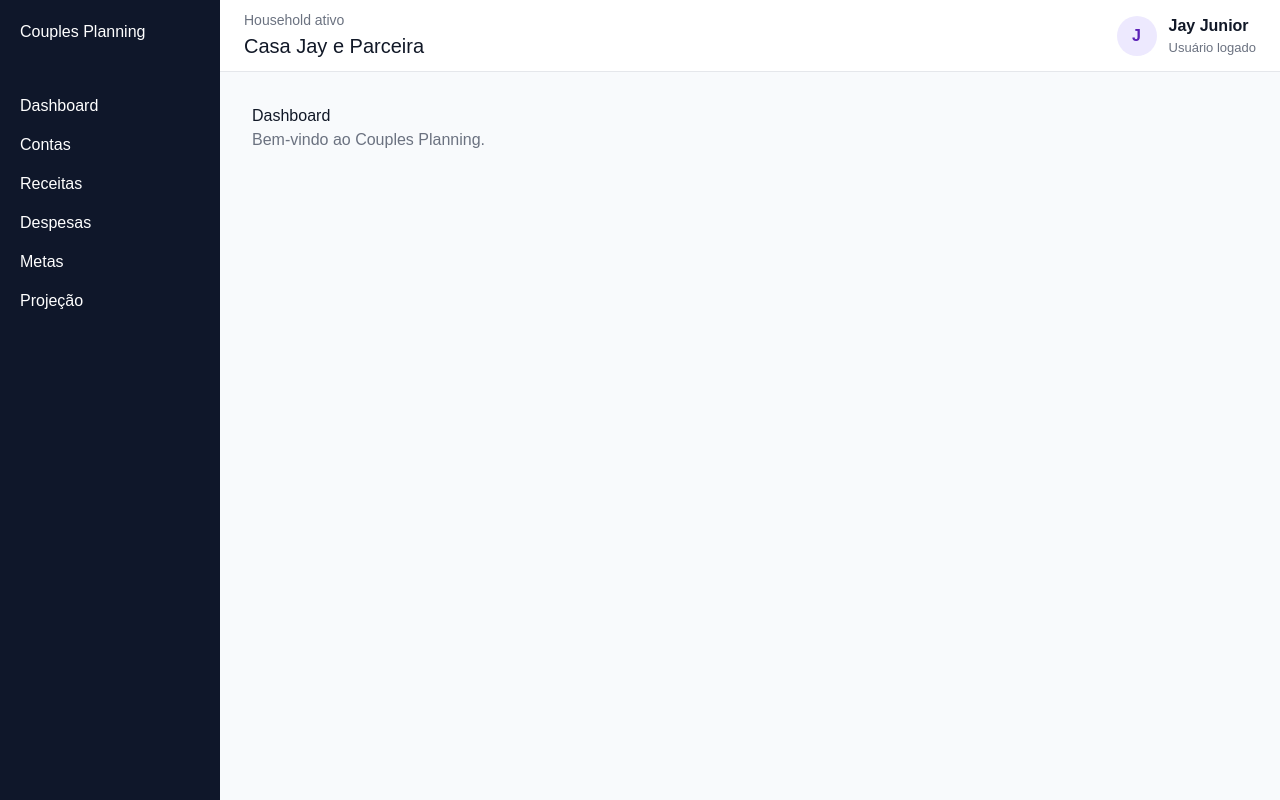
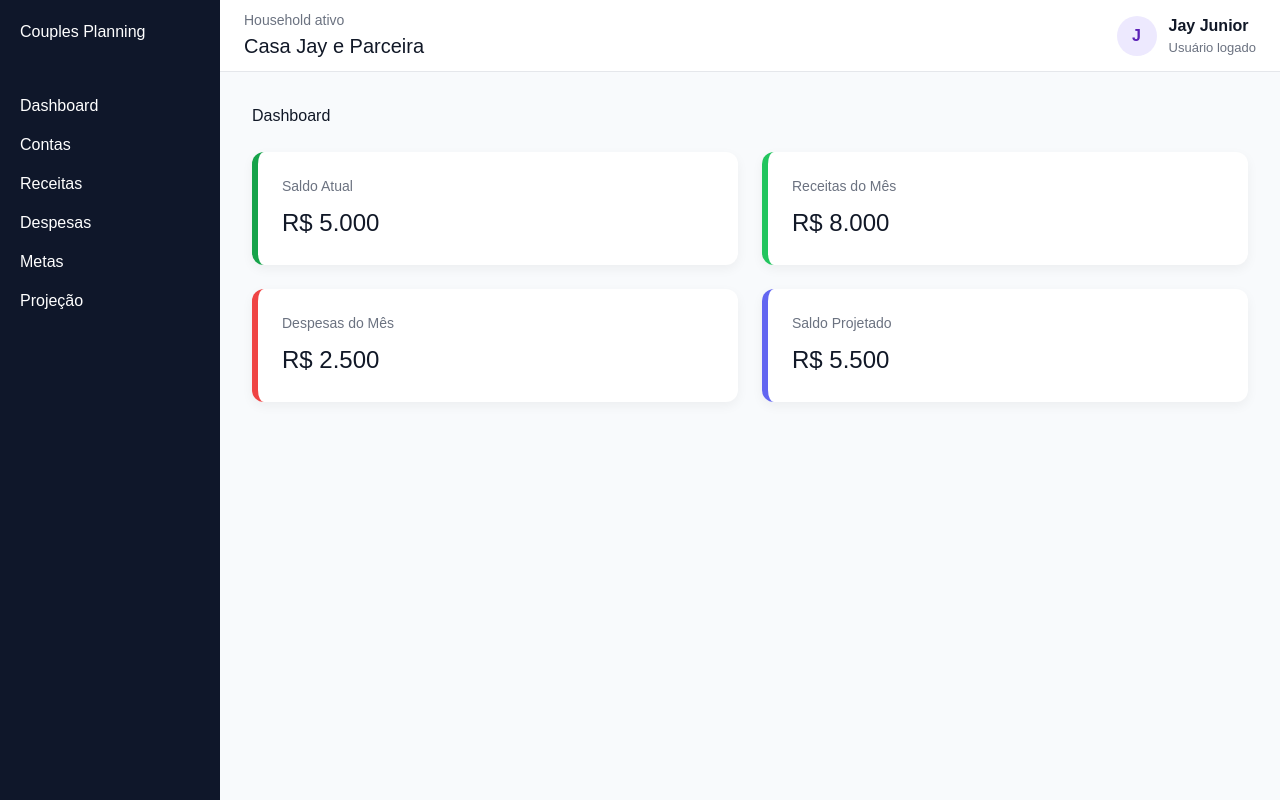
Before and after one commit to jayjayrj/couples-planning, a Next.js app in the folder frontend/couples-planning-web/: page / in a window 1280 px wide. Built offline with nearby package versions, Linux system fonts and the light colour scheme.

Commit message:
feat: implement dashboard summary cards

```diff
--- a/frontend/couples-planning-web/app/page.tsx
+++ b/frontend/couples-planning-web/app/page.tsx
@@ -1,5 +1,6 @@
 import Sidebar from "@/components/Sidebar";
 import Topbar from "@/components/Topbar";
+import SummaryCard from "../components/SummaryCard"
 
 export default function Home() {
   return (
@@ -11,9 +12,39 @@ export default function Home() {
 
         <main style={{ padding: "32px" }}>
           <h1 style={{ marginTop: 0, color: "#111827" }}>Dashboard</h1>
-          <p style={{ color: "#6b7280" }}>
-            Bem-vindo ao Couples Planning.
-          </p>
+
+          <div
+            style={{
+              display: "grid",
+              gridTemplateColumns: "repeat(2, 1fr)",
+              gap: "24px",
+              marginTop: "24px",
+            }}
+          >
+            <SummaryCard
+              title="Saldo Atual"
+              value="R$ 5.000"
+              color="#16a34a"
+            />
+
+            <SummaryCard
+              title="Receitas do Mês"
+              value="R$ 8.000"
+              color="#22c55e"
+            />
+
+            <SummaryCard
+              title="Despesas do Mês"
+              value="R$ 2.500"
+              color="#ef4444"
+            />
+
+            <SummaryCard
+              title="Saldo Projetado"
+              value="R$ 5.500"
+              color="#6366f1"
+            />
+          </div>
         </main>
       </div>
     </div>
--- /dev/null
+++ b/frontend/couples-planning-web/components/SummaryCard.tsx
@@ -0,0 +1,39 @@
+type Props = {
+  title: string
+  value: string
+  color: string
+}
+
+export default function SummaryCard({ title, value, color }: Props) {
+  return (
+    <div
+      style={{
+        background: "white",
+        borderRadius: "12px",
+        padding: "24px",
+        boxShadow: "0 4px 12px rgba(0,0,0,0.05)",
+        borderLeft: `6px solid ${color}`,
+      }}
+    >
+      <p
+        style={{
+          margin: 0,
+          fontSize: "14px",
+          color: "#6b7280",
+        }}
+      >
+        {title}
+      </p>
+
+      <h2
+        style={{
+          margin: "8px 0 0 0",
+          fontSize: "24px",
+          color: "#111827",
+        }}
+      >
+        {value}
+      </h2>
+    </div>
+  )
+}
```
